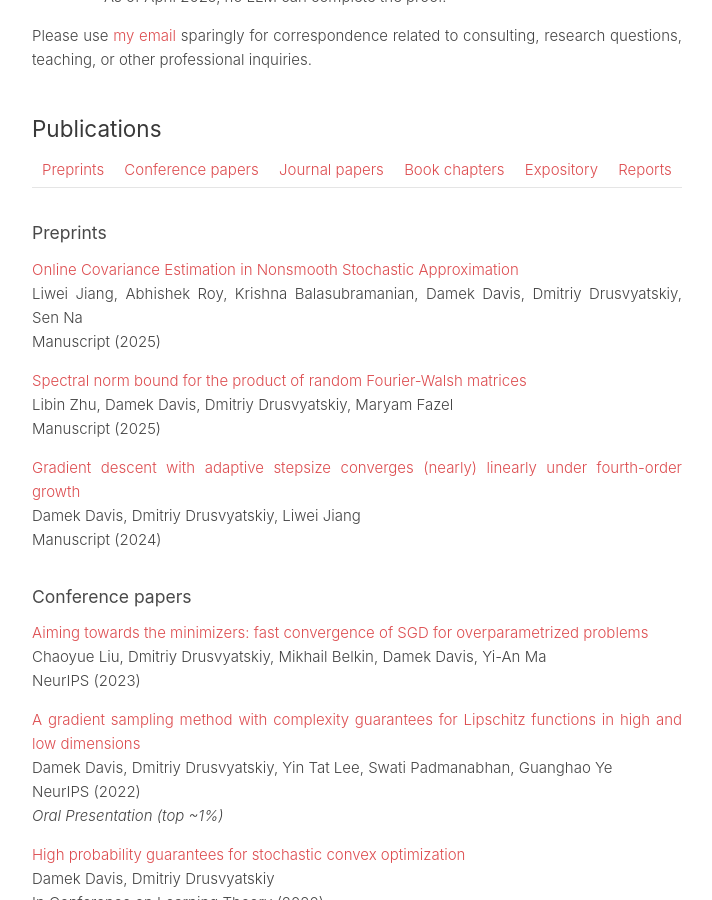
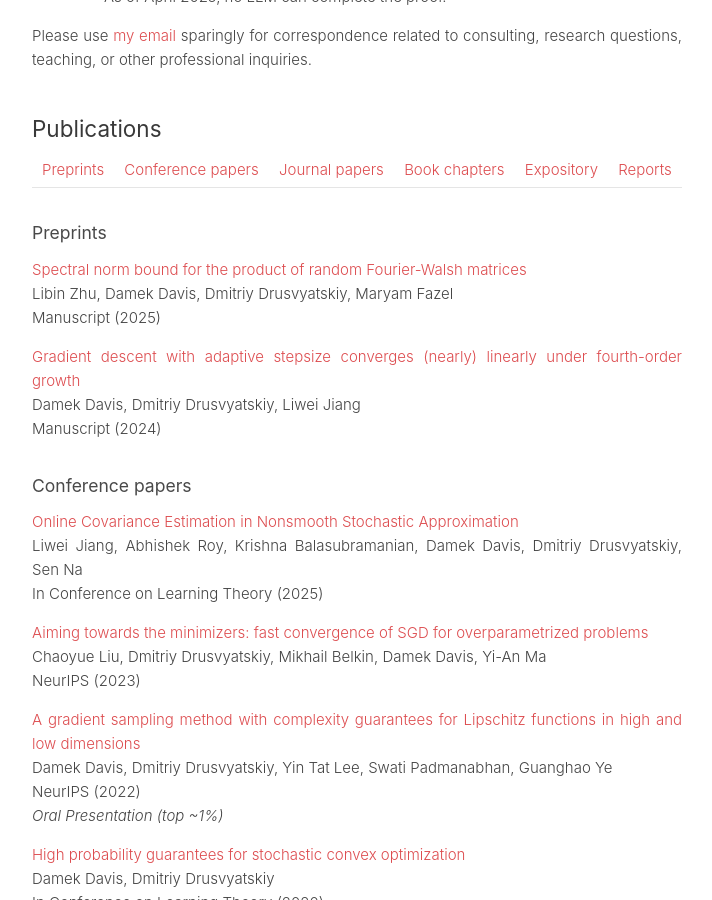
Before and after one commit to damek/damek.github.io, a Jekyll site: the page built from index.md, in a window 1280 px wide and 900 px high, scrolled down 1840 px. Shown: the whole window, without its empty margins (283-995 px from the left). Built offline with Jekyll 4.4.1, drawn with Linux system fonts in a browser that asks for light colours; some of the changed lines change nothing that is shown.

Commit message:
Update index.md to reorganize preprints and conference papers for improved clarity

```diff
--- a/index.md
+++ b/index.md
@@ -71,10 +71,6 @@ Please use [my email](mailto:damek@wharton.upenn.edu) sparingly for corresponden
 
 ### Preprints
 
-[Online Covariance Estimation in Nonsmooth Stochastic Approximation](https://arxiv.org/abs/2502.05305)
-Liwei Jiang, Abhishek Roy, Krishna Balasubramanian, Damek Davis, Dmitriy Drusvyatskiy, Sen Na
-Manuscript (2025)
-
 [Spectral norm bound for the product of random Fourier-Walsh matrices](https://arxiv.org/abs/2504.03148)
 Libin Zhu, Damek Davis, Dmitriy Drusvyatskiy, Maryam Fazel
 Manuscript (2025)
@@ -85,6 +81,10 @@ Manuscript (2024)
 
 
 ###  Conference papers
+
+[Online Covariance Estimation in Nonsmooth Stochastic Approximation](https://arxiv.org/abs/2502.05305)
+Liwei Jiang, Abhishek Roy, Krishna Balasubramanian, Damek Davis, Dmitriy Drusvyatskiy, Sen Na
+In Conference on Learning Theory (2025)
 
 [Aiming towards the minimizers: fast convergence of SGD for overparametrized problems](https://arxiv.org/abs/2306.02601)
 Chaoyue Liu, Dmitriy Drusvyatskiy, Mikhail Belkin, Damek Davis, Yi-An Ma
```
